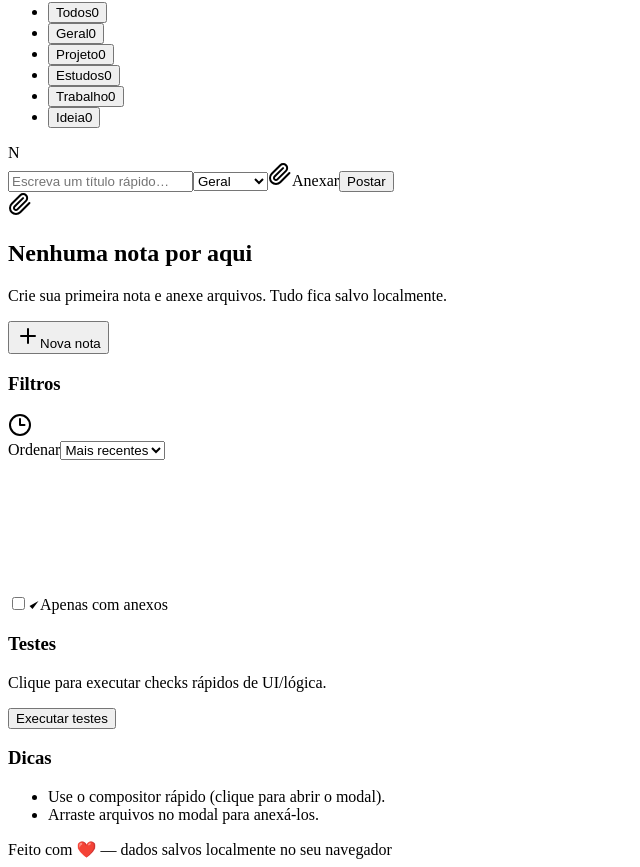
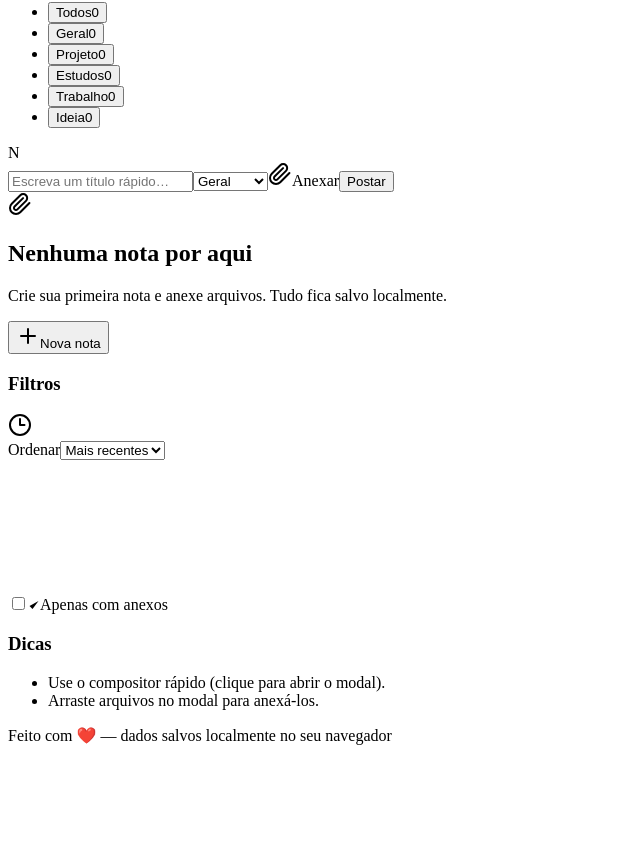
Before and after one commit to DaviSzabo/Notes-App, a Next.js app: page / in a window 1280 px wide. Shown: the part 237-1104 px from the top of the page, without its empty margins (0-640 px from the left). After the commit the page ends 990 px from the top, so only its background shows below. Built offline with nearby package versions, Linux system fonts and the light colour scheme.

Commit message:
Update page.tsx

```diff
--- a/app/page.tsx
+++ b/app/page.tsx
@@ -5,7 +5,7 @@ import Link from 'next/link';
 import {
   Plus, Paperclip, Search, Filter, Tag, Trash2, Download, X, Upload,
   Image as ImageIcon, FileText, Film, FileSpreadsheet, FileType2,
-  Clock3, CheckCircle2, XCircle,
+  Clock3,
 } from 'lucide-react';
 
 // ===================== Utils =====================
@@ -159,27 +159,6 @@ export default function Page() {
   }, [notes, q, cat, sort, onlyWithAtt]);
 
   const visible = filtered.slice(0, limit);
-
-  // quick tests (renderização local)
-  const [tests, setTests] = useState<{ name: string; pass: boolean; details: any }[]>([]);
-  const runTests = () => {
-    const results: { name: string; pass: boolean; details: any }[] = [];
-    const bg = getComputedStyle(document.body).backgroundColor;
-    const passBg = /rgb\(\s*247\s*,\s*247\s*,\s*245\s*\)/.test(bg);
-    results.push({ name: 'Fundo claro estilo Reflect aplicado', pass: passBg, details: bg });
-
-    const demo = [
-      { id: '1', createdAt: '2025-01-01T00:00:00.000Z', attachments: [] },
-      { id: '2', createdAt: '2025-01-02T00:00:00.000Z', attachments: [{ id: 'a' }] },
-    ];
-    const only = demo.filter(n => n.attachments.length > 0);
-    results.push({ name: 'Filtro "Apenas com anexos" OK', pass: only.length === 1, details: only.length });
-
-    const sortedDemo = [...demo].sort((a, b) => new Date(b.createdAt).getTime() - new Date(a.createdAt).getTime());
-    results.push({ name: 'Ordenação "Mais recentes" OK', pass: sortedDemo[0].id === '2', details: sortedDemo.map(x => x.id).join(',') });
-
-    setTests(results);
-  };
 
   return (
     <div className="min-h-screen font-body">
@@ -353,7 +332,11 @@ export default function Page() {
               <div className="mt-3 space-y-3">
                 <div>
                   <label className="text-xs text-slate-400">Ordenar</label>
-                  <select value={sort} onChange={(e) => { setSort(e.target.value as 'new' | 'old'); setLimit(12); }} className="mt-1 w-full input-clean">
+                  <select
+                    value={sort}
+                    onChange={(e) => { setSort(e.target.value as 'new' | 'old'); setLimit(12); }}
+                    className="mt-1 w-full input-clean"
+                  >
                     <option value="new">Mais recentes</option>
                     <option value="old">Mais antigas</option>
                   </select>
@@ -383,23 +366,6 @@ export default function Page() {
                   </svg>
                 </div>
               </div>
-            </div>
-
-            <div className="glass p-4">
-              <h3 className="font-semibold text-sm font-title">Testes</h3>
-              <p className="text-sm text-slate-400 mt-1">Clique para executar checks rápidos de UI/lógica.</p>
-              <button onClick={runTests} className="mt-3 btn-dark font-title">Executar testes</button>
-              <ul className="mt-3 space-y-2">
-                {tests.map((t, i) => (
-                  <li key={i} className="flex items-start gap-2 text-sm">
-                    {t.pass ? <CheckCircle2 className="size-4 text-emerald-500" /> : <XCircle className="size-4 text-rose-500" />}
-                    <span>
-                      <span className="font-medium">{t.name}</span>
-                      <span className="block text-xs text-slate-500">{String(t.details)}</span>
-                    </span>
-                  </li>
-                ))}
-              </ul>
             </div>
 
             <div className="glass p-4">
```
